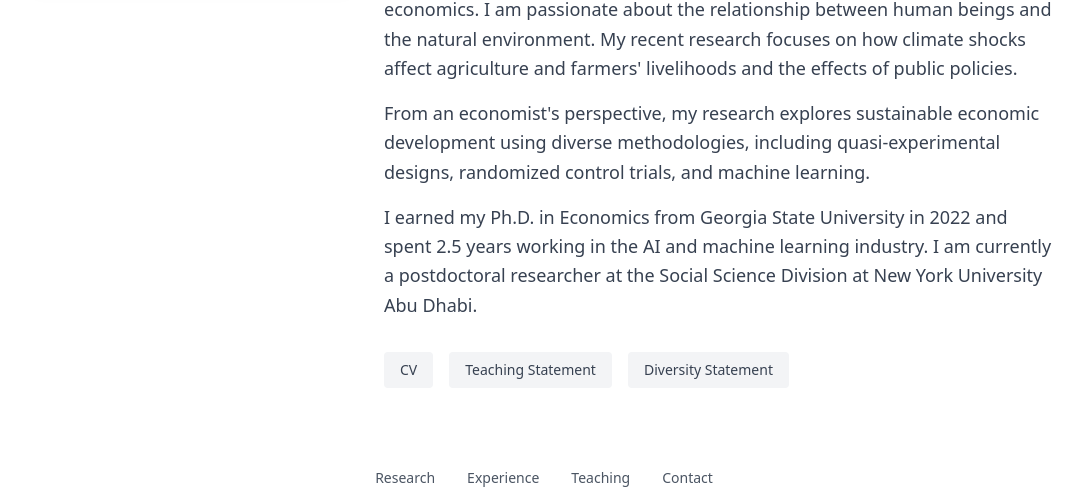
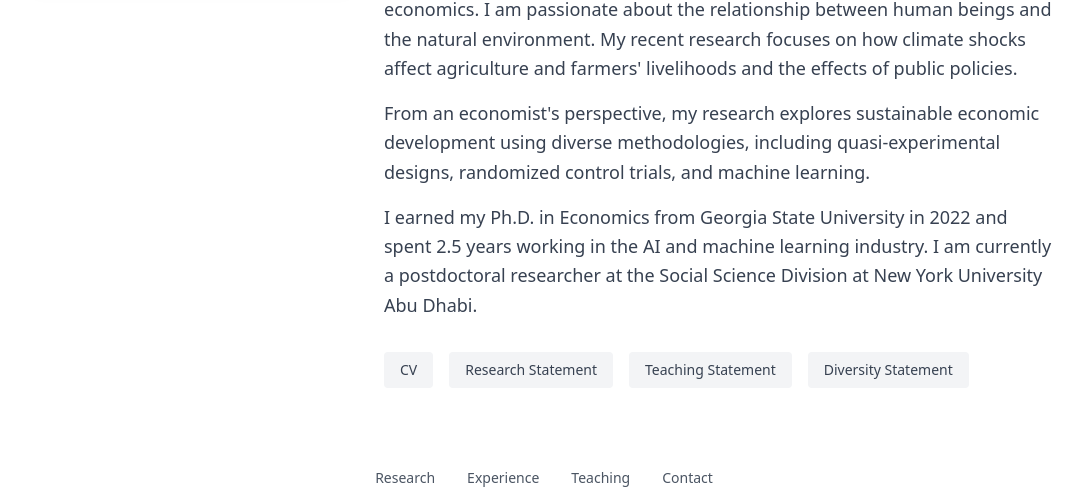
Before and after one commit to xmeng7/xmeng7.github.io, a plain HTML site: page index.html in a window 1280 px wide. Shown: the part 306-800 px from the top of the page, without its empty margins (96-1178 px from the left). Drawn offline with nearby package versions, Linux system fonts and the light colour scheme.

Commit message:
Add link to Research Statement in index.html

```diff
--- a/index.html
+++ b/index.html
@@ -40,6 +40,7 @@
                     <!-- Documents -->
                     <div class="flex flex-wrap gap-4">
                         <a href="cv_Xiangyu_Meng.pdf" target="_blank" class="px-4 py-2 bg-gray-100 hover:bg-gray-200 text-gray-700 rounded transition text-sm">CV</a>
+                        <a href="Research_Statement_Meng.pdf" target="_blank" class="px-4 py-2 bg-gray-100 hover:bg-gray-200 text-gray-700 rounded transition text-sm">Research Statement</a>
                         <a href="Teaching_Statement_Meng.pdf" target="_blank" class="px-4 py-2 bg-gray-100 hover:bg-gray-200 text-gray-700 rounded transition text-sm">Teaching Statement</a>
                         <a href="Diversity_Meng.pdf" target="_blank" class="px-4 py-2 bg-gray-100 hover:bg-gray-200 text-gray-700 rounded transition text-sm">Diversity Statement</a>
                     </div>
```
